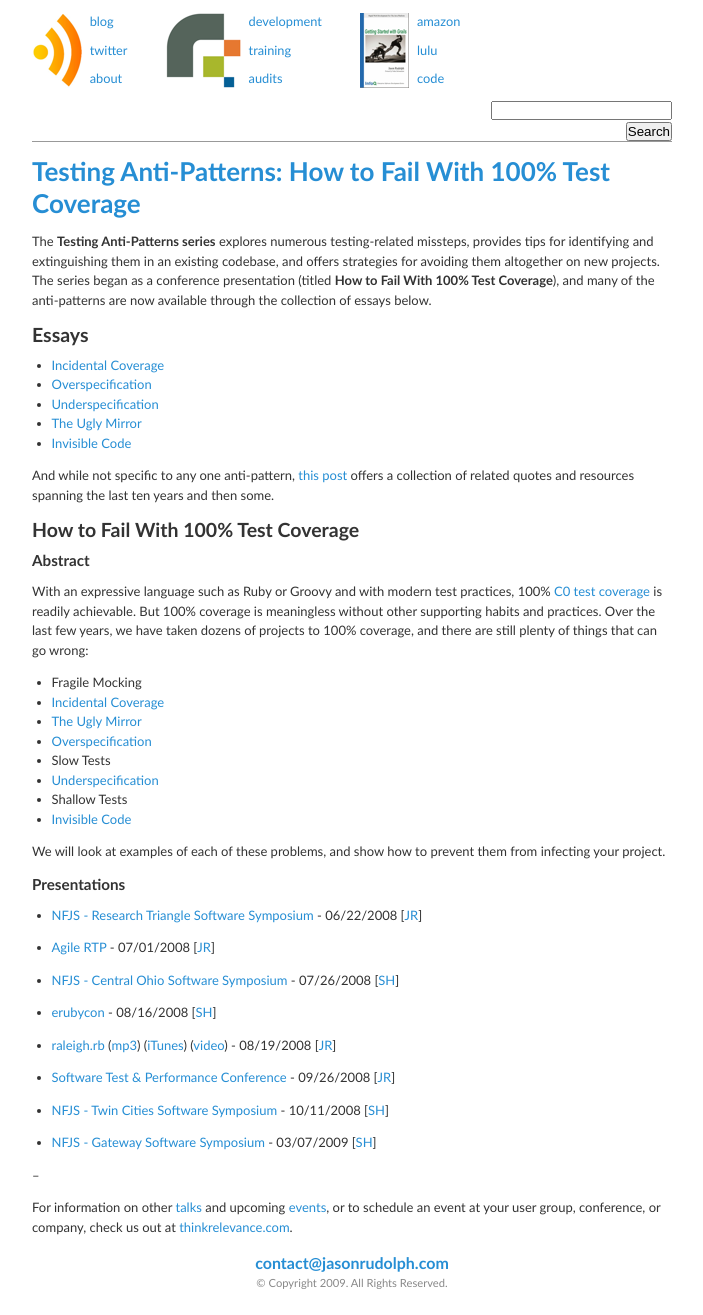
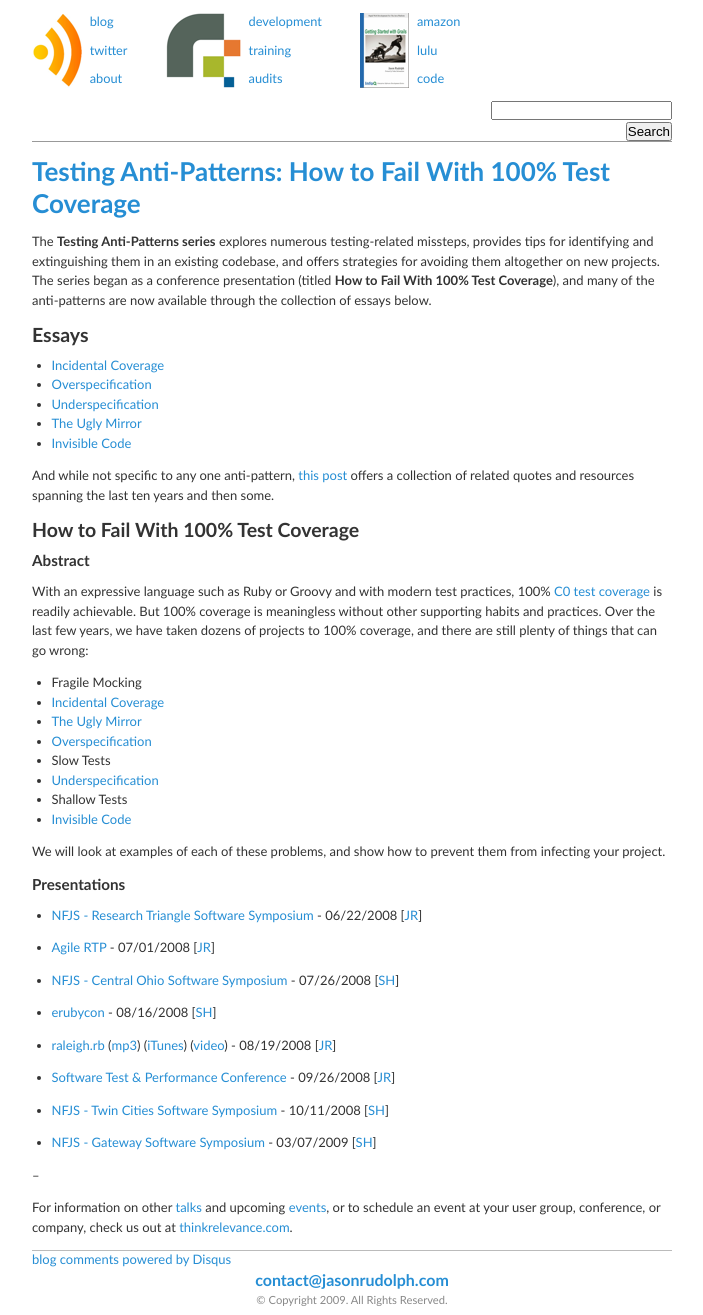
Before and after one commit to asclepius/paulkulyk.com, a Jekyll site: the page built from blog/testing-anti-patterns-how-to-fail-with-100-test-coverage/index.md, in a window 1280 px wide. Shown: the whole page, without its empty margins (288-991 px from the left). Built offline with Jekyll 4.4.1, drawn with Linux system fonts in a browser that asks for light colours; Markdown is read by kramdown in place of the engine named in the settings; comment, search, counter and statistics services are not loaded.

Commit message:
Add support for comments via Disqus

```diff
--- a/_layouts/post.html
+++ b/_layouts/post.html
@@ -22,6 +22,12 @@
   {{ content }}
 </div>
 
+<hr />
+
+<div id="disqus">
+  <div id="disqus_thread"></div><script type="text/javascript" src="http://disqus.com/forums/jasonrudolph/embed.js"></script><noscript><a href="http://jasonrudolph.disqus.com/?url=ref">View the discussion thread.</a></noscript><a href="http://disqus.com" class="dsq-brlink">blog comments powered by <span class="logo-disqus">Disqus</span></a>
+</div>
+
 {% if site.related_posts | size > 0 %}
   <div id="related">
     <h2>Related Posts</h2>
```
